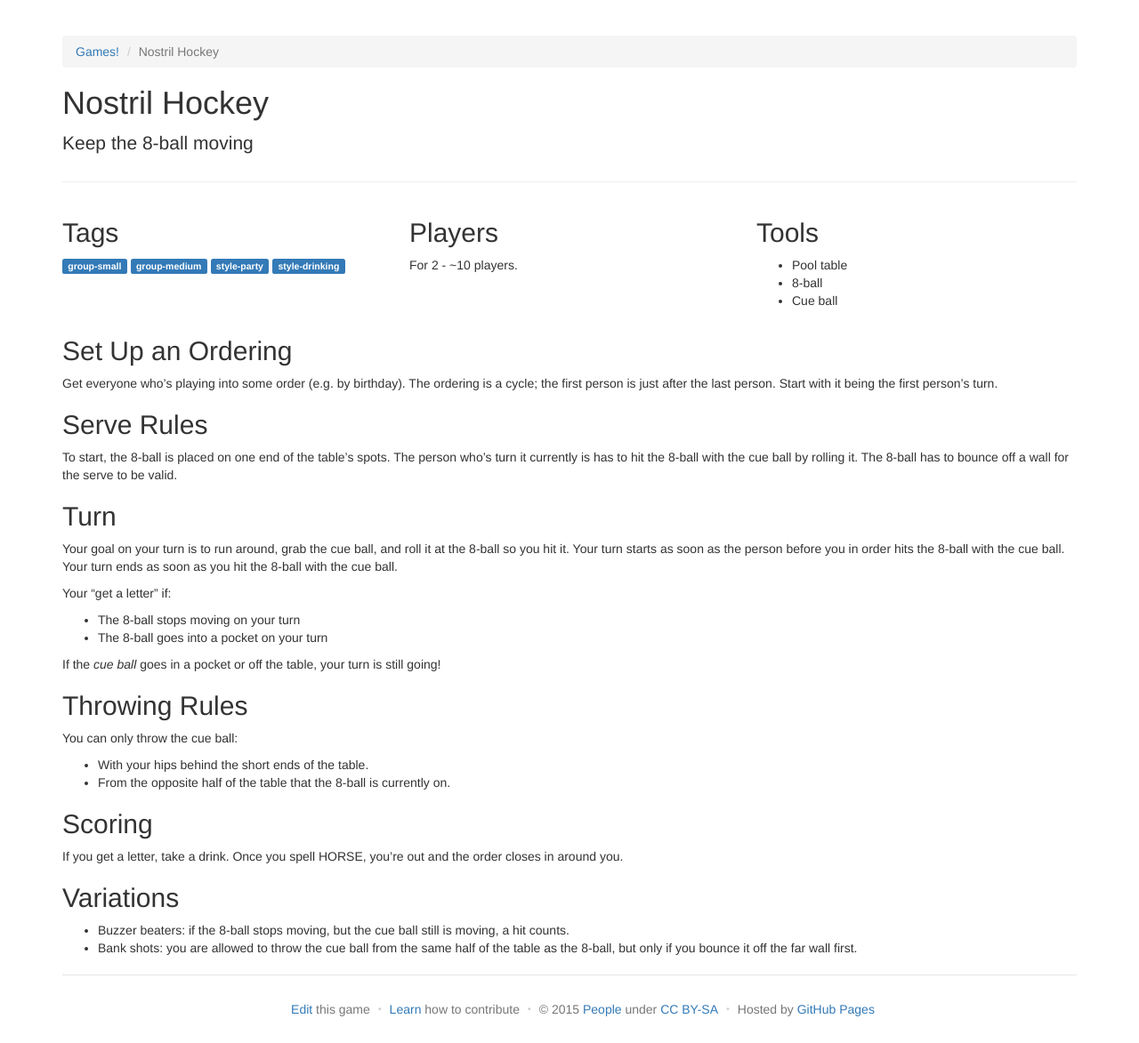
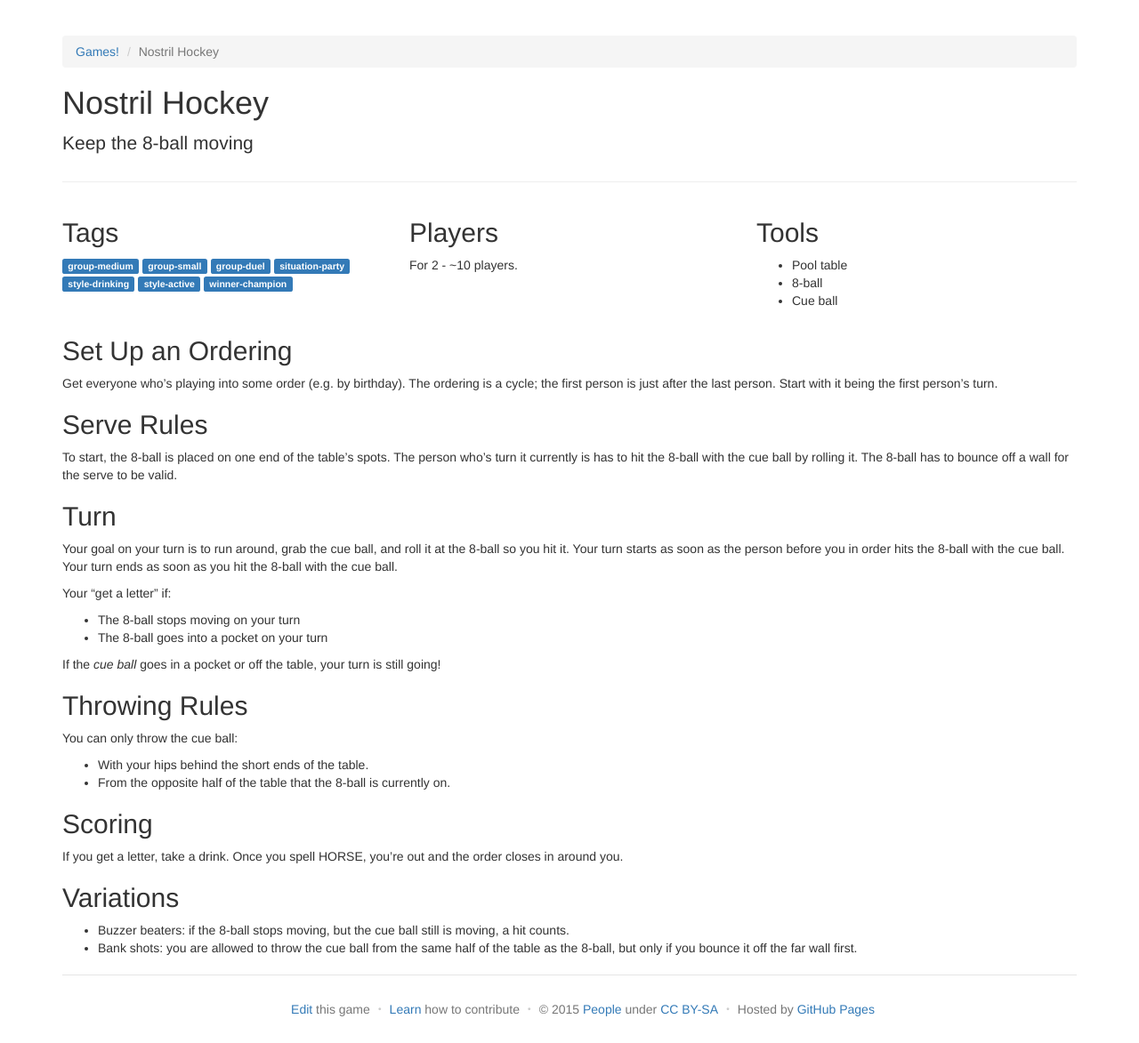
Before and after one commit to davidselassie/games, a Jekyll site: the page built from _games/nostrilhockey.md, in a window 1280 px wide. Shown: the whole page at 89% size. Built offline with Jekyll 4.4.1, drawn with Linux system fonts in a browser that asks for light colours.

Commit message:
Update nostrilhockey.md

```diff
--- a/_games/nostrilhockey.md
+++ b/_games/nostrilhockey.md
@@ -1,10 +1,13 @@
 ---
 title: Nostril Hockey
 tags:
+  - group-medium
   - group-small
-  - group-medium
-  - style-party
+  - group-duel
+  - situation-party
   - style-drinking
+  - style-active
+  - winner-champion
 
 oneliner: Keep the 8-ball moving
 players: 2 - ~10
```
